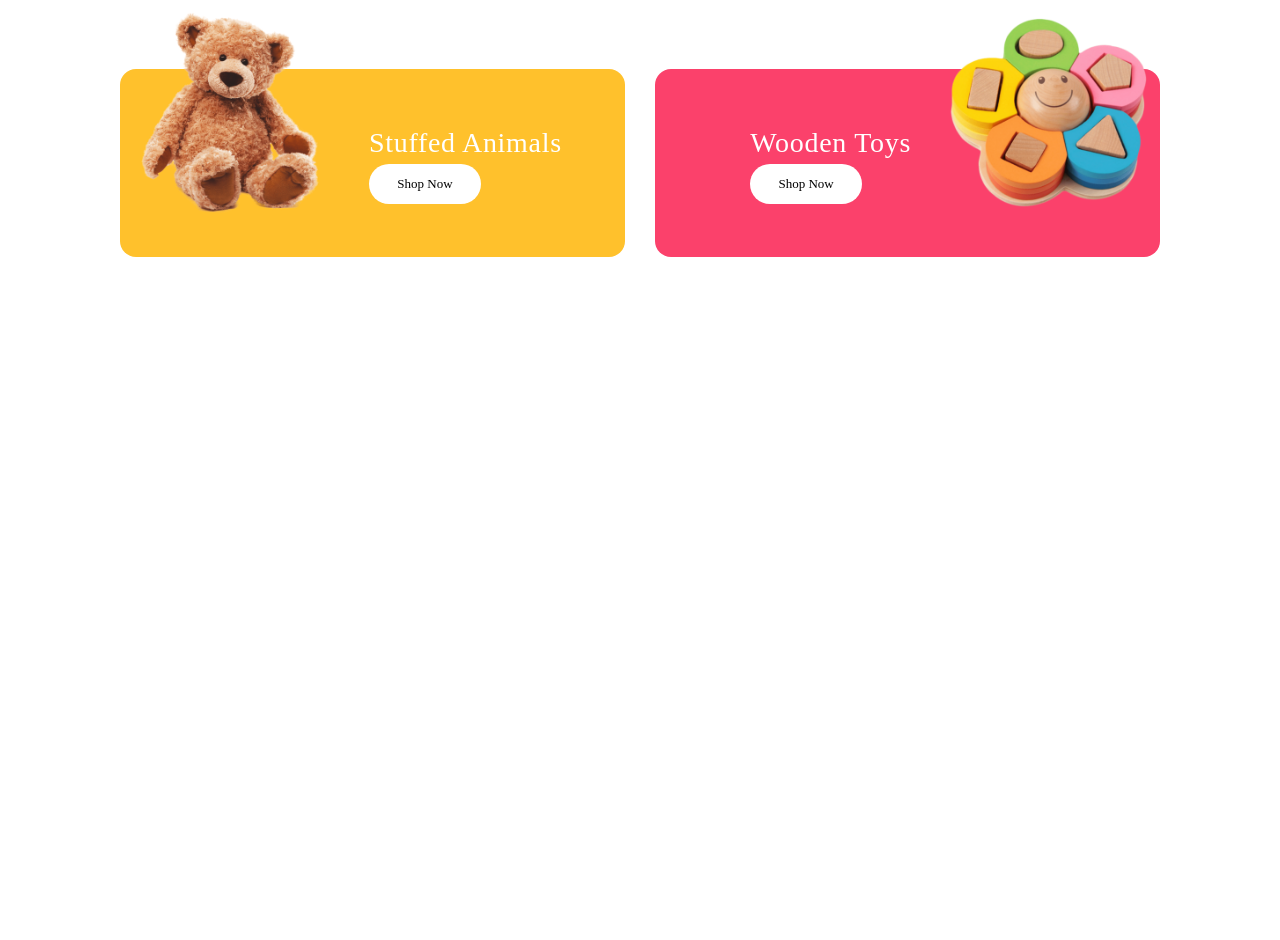
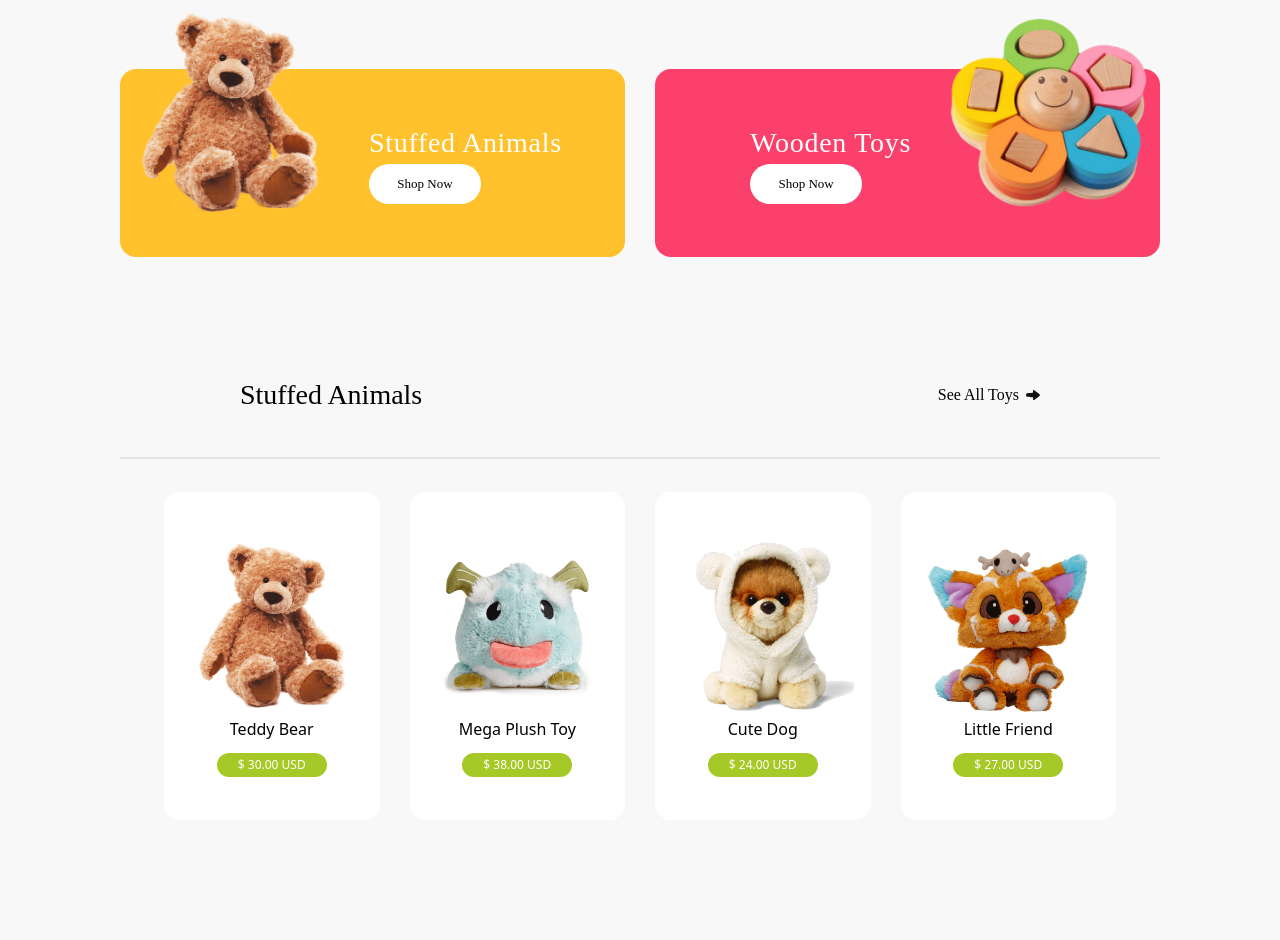
Before and after one commit to karart1981/toy-store, a plain HTML site: page index.html in a window 1280 px wide. Shown: the part 871-1811 px from the top of the page. Before the commit the page ends 1248 px from the top, so only its background shows below. Drawn offline with nearby package versions, Linux system fonts and the light colour scheme.

Commit message:
I added some products

```diff
--- a/css/style.css
+++ b/css/style.css
@@ -6,6 +6,9 @@
     --open-sans: font-family: "Open Sans", sans-serif;
     --orange: #FFC12C;
     --rose: #FB416B;
+    --grey: #E5E5E5;
+    --light-grey: #F8F8F8;
+    --white: #fff;
 }
 
 .about{
--- a/index.html
+++ b/index.html
@@ -84,7 +84,8 @@
             </svg>
         </div>
     </nav>
-    <main>
+    <main class="bg-[var(--light-grey)]">
+        <!-- About -->
         <div class="flex justify-center items-center about">
              <div class="flex flex-col justify-center items-center w-[570px] h-[308px] rounded-2xl bg-white gap-y-[20px] py-[68px]">
                 <p class="text-[#a5c927] text-[13px]">Say Hello to ToyStore!</p>
@@ -94,6 +95,7 @@
                 </div>
             </div>
         </div>
+        <!-- Catalogues -->
         <div class="flex justify-center items-center gap-x-[30px] p-[120px]">
             <div class="flex items-center z-[9999] w-[570px] h-[188px] rounded-2xl gap-x-[29px]" style="background: var(--orange);">
                 <div>
@@ -126,6 +128,58 @@
                 </div>
             </div>
         </div>
+        <!--Products -->
+        <div class="pb-[120px] px-[120px]">
+            <div class="flex justify-between items-center px-[120px] border-b-[2px] max-w-[1140px] m-auto pb-[44px] border-[var(--grey)]">
+                <h2 class="text-[28px] font-[--varela-round] font-normal leading-[36px]">Stuffed Animals</h2>
+                <p class="font-[--open-sans] text-[16px] font-noral leading-[20px] flex items-center gap-[7px]">
+                    <a href="#">
+                        See All Toys
+                    </a>
+                    <svg width="14" height="11" viewBox="0 0 14 11" fill="none">
+                        <path d="M8.18945 0.127804C11.1289 1.83624 13.7895 4.51922 13.8605 4.64074C14 4.76464 14 4.88616 14 5.06964C14 5.19116 13.9289 5.37463 13.8605 5.49615C13.7895 5.61767 11.0605 8.30065 8.18945 10.0091C7.97891 10.1306 7.7 10.1306 7.42109 10.071C7.21055 9.94952 7 9.76605 7 9.52062V7.26415C7 7.26415 0.910547 6.95916 0.628907 6.77569C0.278907 6.41113 0 5.67962 0 5.00769C0 4.33575 0.278907 3.66619 0.628907 3.42077C0.910547 3.29925 7 2.87274 7 2.87274V0.616268C7 0.370845 7.13945 0.189755 7.42109 0.0658523C7.62891 -0.0556684 7.91055 0.00628297 8.18945 0.127804Z" fill="#111111"/>
+                    </svg>
+                </p>
+            </div>
+            <div class="flex justify-between items-center px-[44px] pt-[33px] rounded-2xl gap-[30px]">
+                <div class="w-[270px] h-[328px] bg-white flex flex-col justify-center items-center p-[15px] rounded-2xl">
+                    <img
+                        class="max-w-[182px]"
+                        src="./img/bear.png"
+                        alt="Teddy Bear"
+                    >
+                    <h6>Teddy Bear</h6>
+                    <button class="w-[110px] h-[24px] bg-[var(--light-green)] px-[12px] py-[2px] text-[12px] mt-[12px] text-white font-[var(--open-sans)] font-normal rounded-2xl">$ 30.00 USD</button>
+                </div>
+                <div class="w-[270px] h-[328px] bg-white flex flex-col justify-center items-center p-[15px] rounded-2xl">
+                    <img
+                        class="max-w-[182px]"
+                        src="./img/toy-2.png"
+                        alt="Mega Plush Toy"
+                    >
+                    <h6>Mega Plush Toy</h6>
+                    <button class="w-[110px] h-[24px] bg-[var(--light-green)] px-[12px] py-[2px] text-[12px] mt-[12px] text-white font-[var(--open-sans)] font-normal rounded-2xl">$ 38.00 USD</button>
+                </div>
+                <div class="w-[270px] h-[328px] bg-white flex flex-col justify-center items-center p-[15px] rounded-2xl">
+                    <img
+                        class="max-w-[182px]"
+                        src="./img/toy-3.png"
+                        alt="Cute Dog"
+                    >
+                    <h6>Cute Dog</h6>
+                    <button class="w-[110px] h-[24px] bg-[var(--light-green)] px-[12px] py-[2px] text-[12px] mt-[12px] text-white font-[var(--open-sans)] font-normal rounded-2xl">$ 24.00 USD</button>
+                </div>
+                <div class="w-[270px] h-[328px] bg-white flex flex-col justify-center items-center p-[15px] rounded-2xl">
+                    <img
+                        class="max-w-[182px]"
+                        src="./img/toy-4.png"
+                        alt="Little Friend"
+                    >
+                    <h6>Little Friend</h6>
+                    <button class="w-[110px] h-[24px] bg-[var(--light-green)] px-[12px] py-[2px] text-[12px] mt-[12px] text-white font-[var(--open-sans)] font-normal rounded-2xl">$ 27.00 USD</button>
+                </div>
+            </div>
+        </div>
     </main>
 </body>
 </html>
```
Also changed, not shown: img/toy-2.png (added), img/toy-3.png (added), img/toy-4.png (added).
